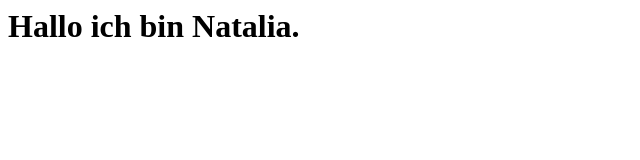
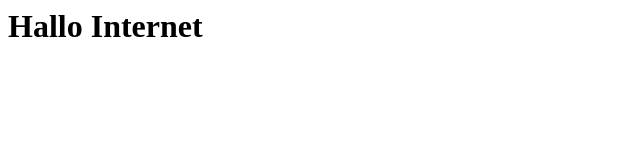
Before and after one commit to kavendro/site, a plain HTML site: page index.html in a window 1280 px wide. Shown: the whole page, without its empty margins (0-640 px from the left). Drawn offline with Linux system fonts and the light colour scheme.

Commit message:
Update index.html

```diff
--- a/index.html
+++ b/index.html
@@ -1 +1 @@
-<h1>Hallo ich bin Natalia.</h1>
+<h1>Hallo Internet</h1>
```
